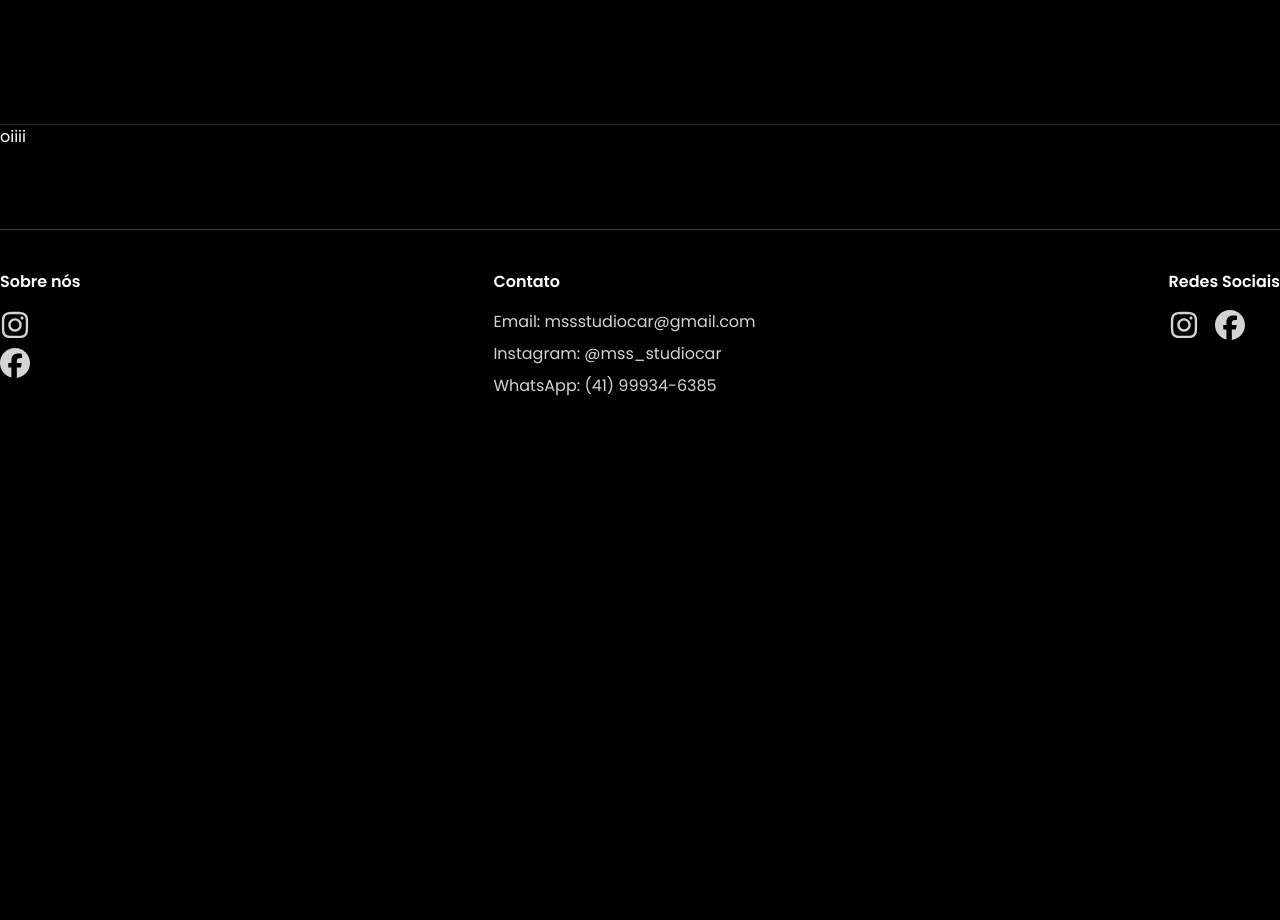
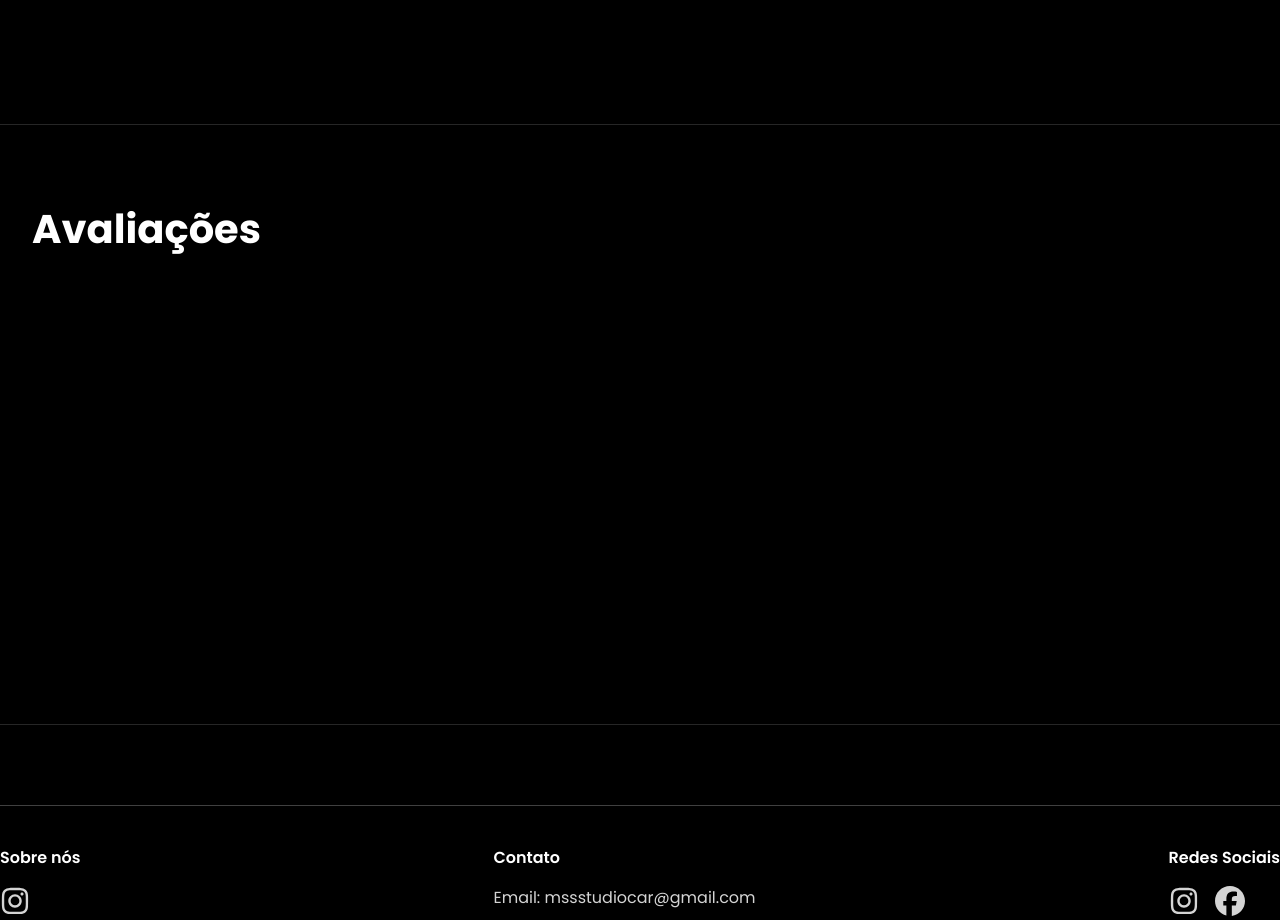
Before and after one commit to malu-monteiro/website-estetica-automotiva, a React (Vite) app: page / in a window 1280 px wide. Shown: the part 2300-3220 px from the top of the page. Before the commit the page ends 2738 px from the top, so only its background shows below. Built offline with nearby package versions, Linux system fonts and the light colour scheme.

Commit message:
add: refatorando seção about + botão do instagram

```diff
--- a/src/pages/About.jsx
+++ b/src/pages/About.jsx
@@ -34,7 +34,7 @@ export default function About() {
               rel="noopener noreferrer"
               className="bg-gray-450 hover:bg-opacity-60 py-2 md:py-3 px-4 md:px-6 rounded-full flex items-center text-sm md:text-base"
             >
-              <BsInstagram className="mr-2" /> Nos siga no Instagram
+              <BsInstagram className="mr-2" /> Nos acompanhe no Instagram
             </a>
           </div>
         </div>
--- a/src/pages/Localization.jsx
+++ b/src/pages/Localization.jsx
@@ -1,5 +1,26 @@
 // Horário de atendimento + Mapa de localização
+import { useEffect } from "react";
 
 export default function Localization() {
-  return <div>oiiii</div>;
+  useEffect(() => {
+    const script = document.createElement("script");
+    script.src = "https://static.elfsight.com/platform/platform.js";
+    script.async = true;
+    document.body.appendChild(script);
+  }, []);
+
+  return (
+    <div
+      id="localization"
+      className="relative border-b border-neutral-800 min-h-[600px]"
+    >
+      <div className="max-w-7xl mx-auto px-8 py-20">
+        <h2 className="text-3xl md:text-4xl font-bold mb-10">Avaliações</h2>
+        <div
+          className="elfsight-app-b0a7a526-ed17-4886-9fc9-ad49a323cc48"
+          data-elfsight-app-lazy
+        ></div>
+      </div>
+    </div>
+  );
 }
```
